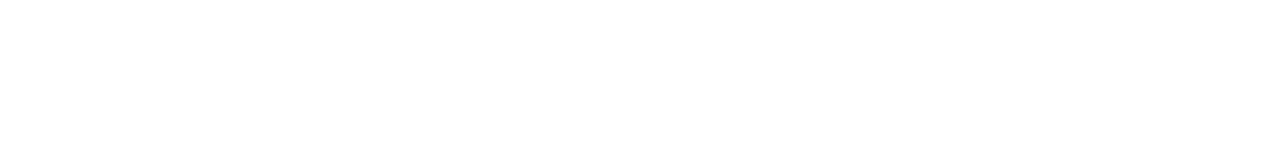
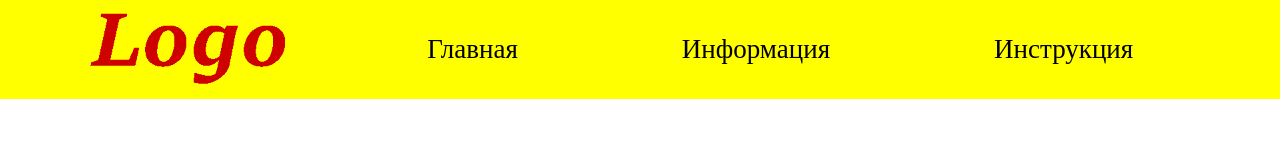
Before and after one commit to pitbulltop4iK/HTML, a plain HTML site: page index.html in a window 1280 px wide. Drawn offline with Linux system fonts and the light colour scheme.

Commit message:
Update index.html

```diff
--- a/index.html
+++ b/index.html
@@ -8,6 +8,13 @@
     <link rel="stylesheet" type="text/css" href="/css/style.css" />
 </head>
 <body>
-
+     <header class="container-fluid">
+        <div class="container d-flex">
+            <a href="index.html" class="logo"><img src="/images/Logo.png" alt="logo" width="200px" class="logo"></a>
+            <nav class="menu">
+                <a href="index.html" class="a">Главная</a>
+                <a href="information.html" class="a">Информация</a>
+                <a href="instruction.html" class="a">Инструкция</a>
+            </nav>
 </body>
 </html>
```
